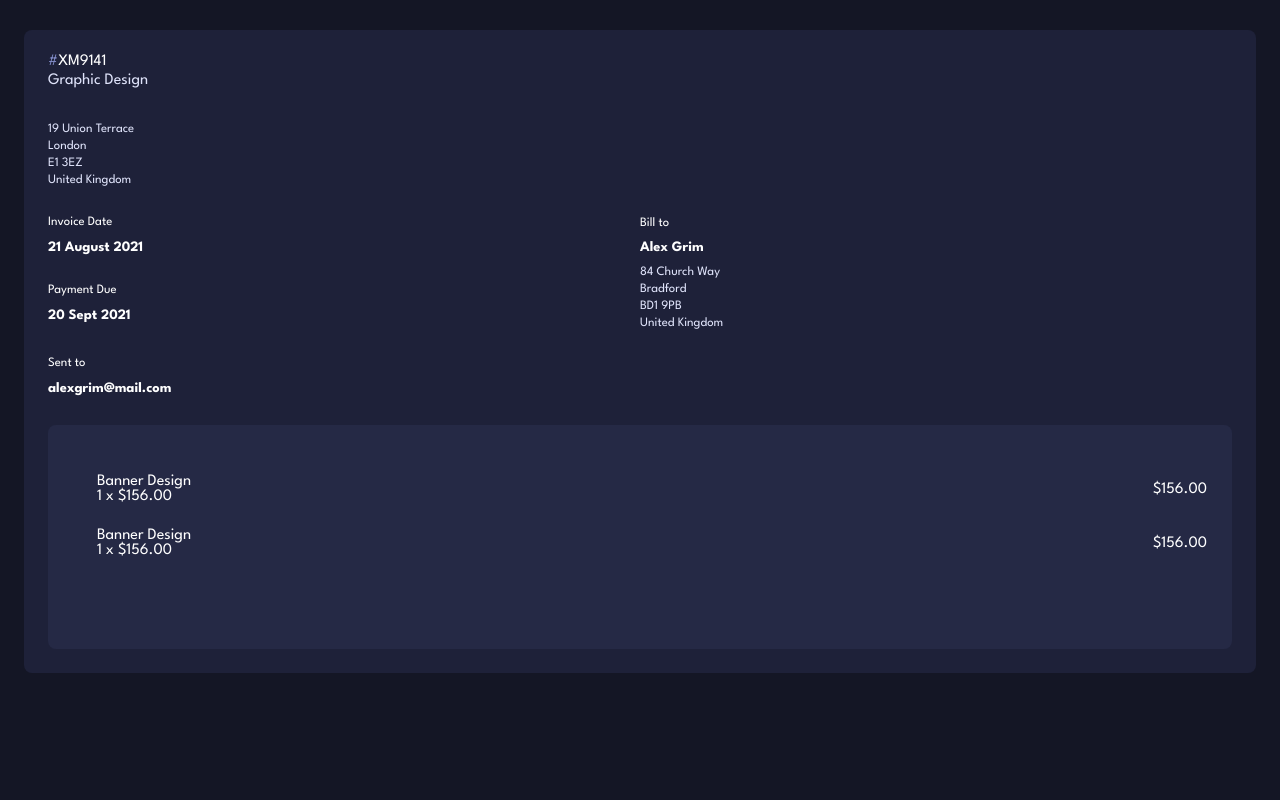
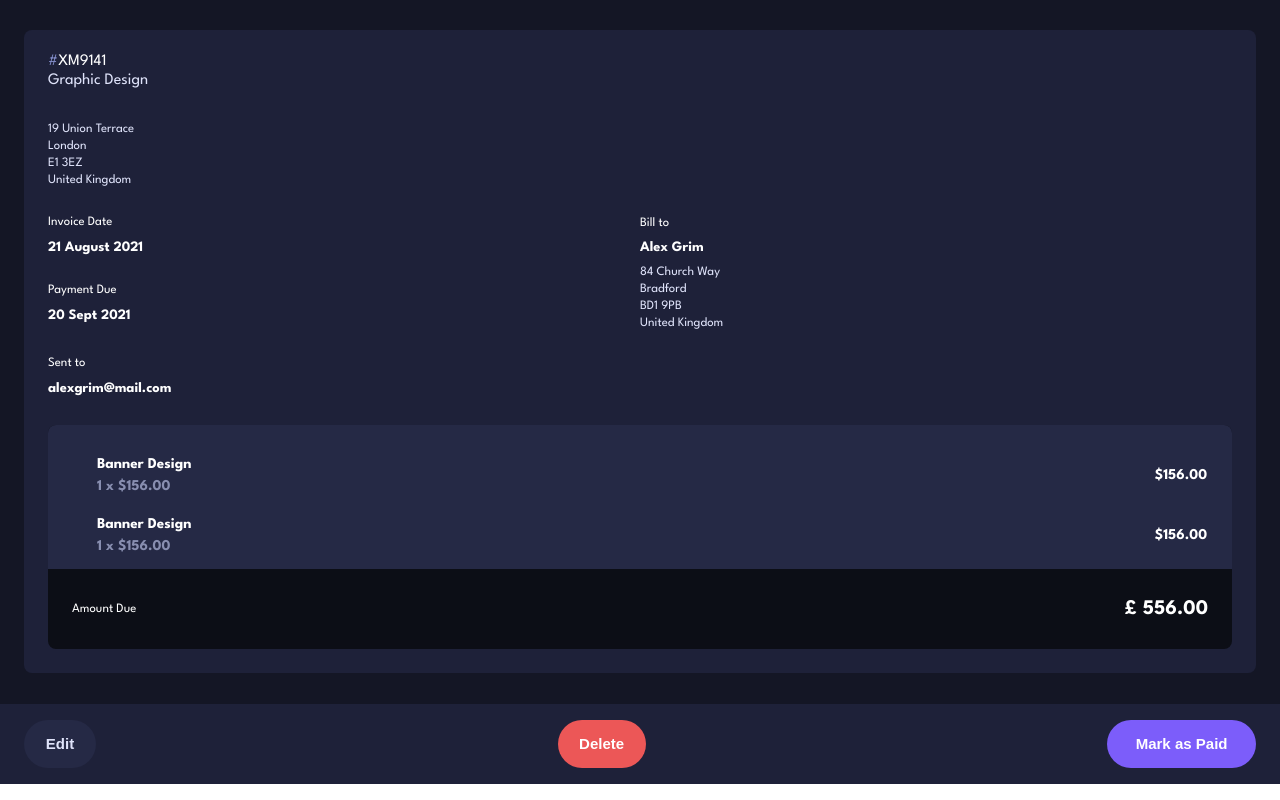
Before and after one commit to ashishsunny/invoice-app, a Next.js app: page /invoices-page/invoice-details in a window 1280 px wide. Shown: the part 237-1037 px from the top of the page. Built offline with nearby package versions, Linux system fonts and the light colour scheme.

Commit message:
invoice details page UI done

```diff
--- a/app/invoices-page/invoice-details/page.tsx
+++ b/app/invoices-page/invoice-details/page.tsx
@@ -16,7 +16,7 @@ const InvoiceDetails: React.FC = () => {
     )
   }
   return (
-    <div className="h-full w-full bg-color1 pb-[6rem]">
+    <div className="h-full w-full bg-color1 ">
       <BackButton />
 
       <div className='mt-[1.9rem] rounded-[0.5rem] mx-[1.5rem] h-[5.6rem] bg-color3 text-white'>
@@ -73,33 +73,39 @@ const InvoiceDetails: React.FC = () => {
               </div>
 
               <div>
-                    <div className="mt-[1.9rem] rounded-[0.5rem] h-[14rem] bg-darkblue text-white">
-                        <div className='p-[1.56rem]'>
-                            <div className='flex pl-[1.5rem] py-[1.5rem] justify-between'>
+                    <div className="mt-[1.9rem] rounded-[0.5rem] h-[14rem] bg-verydarkblue text-white">
+                        <div className='px-[1.56rem] h-[9rem] rounded-t-[0.5rem] bg-darkblue'>
+                            <div className='flex pl-[1.5rem] pt-[2rem] pb-[1.5rem] justify-between'>
                                 <div className='flex flex-col'>
-                                      <p>Banner Design</p>
-                                      <p>1 x $156.00</p>
+                                      <p className='font-bold text-[.94rem]'>Banner Design</p>
+                                      <p className='text-dimblue font-bold text-[.94rem] pt-[.5rem]'>1 x $156.00</p>
                                 </div>
-                                <div className='flex items-center'><p>$156.00</p></div>
+                                <div className='flex font-bold items-center text-[.94rem]'><p>$156.00</p></div>
                             </div>
                             <div className='flex pl-[1.5rem] justify-between'>
                                 <div>
-                                      <p>Banner Design</p>
-                                      <p>1 x $156.00</p>
+                                      <p className=' font-bold text-[.94rem]'>Banner Design</p>
+                                      <p className='text-dimblue font-bold text-[.94rem] pt-[.5rem]'>1 x $156.00</p>
                                 </div>
-                                <div className='flex items-center'><p>$156.00</p></div>
+                                <div className='flex font-bold items-center text-[.94rem]'><p>$156.00</p></div>
                             </div>
                         </div>
-
-                        <div>
-
+                        <div className='h-[5rem] flex items-center justify-between'>
+                            <div className='pl-[1.5rem] text-[.8rem] flex items-center justify-between'><p>Amount Due</p></div>
+                            <div className='pr-[1.5rem] font-bold text-[1.3rem] flex items-center justify-between'><p>£ 556.00</p></div>
                         </div>
                     </div>
               </div>
 
           </div>
       </div>
-
+      <div className='w-[100%] h-[5rem] bg-color3'>
+          <div className='flex justify-between px-[1.5rem] pt-[1rem]'>
+            <button className='w-[4.5rem] text-[0.94rem] border-none h-[3rem] font-bold bg-darkblue rounded-[1.5rem] text-color2'>Edit</button>
+            <button className='w-[5.5rem] text-[0.94rem] border-none h-[3rem] font-bold bg-rose rounded-[1.5rem] text-white'>Delete</button>
+            <button className='w-[9.3rem] text-[0.94rem] border-none h-[3rem] font-bold bg-color4 rounded-[1.5rem] text-white'>Mark as Paid</button>
+          </div>
+      </div>
     </div>
   );
 };
--- a/tailwind.config.ts
+++ b/tailwind.config.ts
@@ -10,12 +10,15 @@ module.exports = {
         color1: "#141625",
         color2: "#dfe3fa",
         white: "#fff",
+        dimblue:"#888EB0",
         steelblue: "#7e88c3",
         color3: "#1e2139",
         darkorange: "#ff8f00",
         success: "#33d69f",
         color4: "#7c5dfa",
-        darkblue:"#252945"
+        darkblue:"#252945",
+        verydarkblue:"#0C0E16",
+        rose:"#EC5757"
       },
       spacing: {},
       fontFamily: {
```
